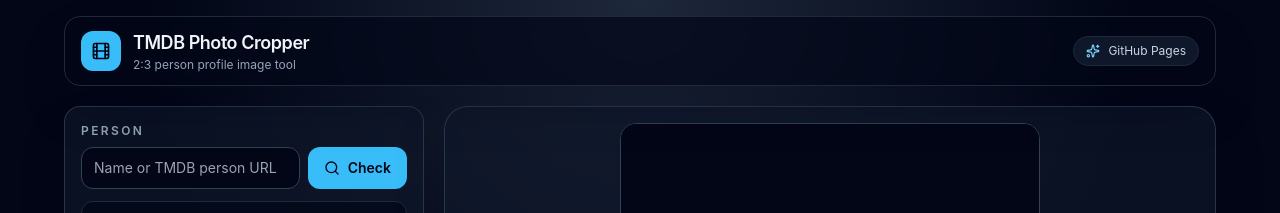
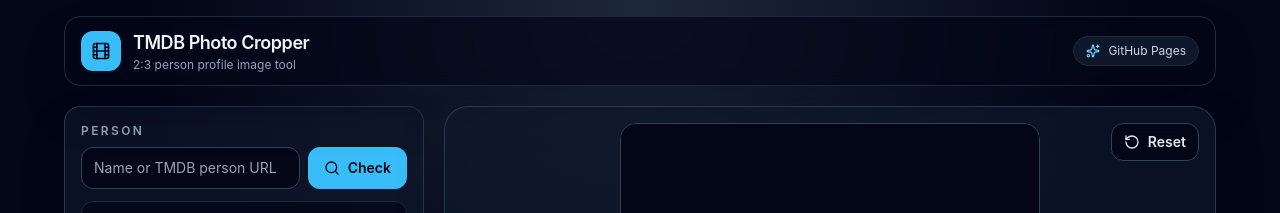
Before and after one commit to AbbasMHosseini/tmdb-photo-cropper, a React (Vite) app: page / in a window 1280 px wide. Shown: the top 213 px of the page. Built offline with nearby package versions, Linux system fonts and the light colour scheme.

Commit message:
Move reset button onto crop preview

```diff
--- a/src/components/CropCanvas.tsx
+++ b/src/components/CropCanvas.tsx
@@ -1,4 +1,5 @@
 import { forwardRef, useEffect, useImperativeHandle, useRef, useState, type PointerEvent } from 'react';
+import { RotateCcw } from 'lucide-react';
 import { detectFace } from '../lib/faceDetection';
 import type { ExportSize } from '../lib/imageExport';
 
@@ -12,6 +13,7 @@ type CropCanvasProps = {
   zoom: number;
   onZoomChange: (zoom: number) => void;
   onReadyChange: (ready: boolean) => void;
+  onReset?: () => void;
 };
 
 type Pan = {
@@ -23,7 +25,7 @@ const PREVIEW_WIDTH = 420;
 const PREVIEW_HEIGHT = 630;
 
 export const CropCanvas = forwardRef<CropCanvasHandle, CropCanvasProps>(function CropCanvas(
-  { imageSource, exportSize, zoom, onZoomChange, onReadyChange },
+  { imageSource, exportSize, zoom, onZoomChange, onReadyChange, onReset },
   ref,
 ) {
   const canvasRef = useRef<HTMLCanvasElement | null>(null);
@@ -100,6 +102,12 @@ export const CropCanvas = forwardRef<CropCanvasHandle, CropCanvasProps>(function
     }
   }
 
+  function handleCanvasReset() {
+    setPan({ x: 0, y: 0 });
+    onReset?.();
+    scheduleDraw();
+  }
+
   function scheduleDraw() {
     if (animationRef.current) return;
     animationRef.current = window.requestAnimationFrame(() => {
@@ -158,7 +166,15 @@ export const CropCanvas = forwardRef<CropCanvasHandle, CropCanvasProps>(function
   }
 
   return (
-    <section className="rounded-3xl border border-slate-700/80 bg-slate-900/70 p-4 shadow-2xl shadow-slate-950/50">
+    <section className="relative rounded-3xl border border-slate-700/80 bg-slate-900/70 p-4 shadow-2xl shadow-slate-950/50">
+      <button
+        type="button"
+        onClick={handleCanvasReset}
+        className="absolute right-4 top-4 z-10 inline-flex items-center gap-2 rounded-xl border border-slate-700 bg-slate-950/90 px-3 py-2 text-sm font-semibold text-slate-200 backdrop-blur hover:border-slate-500"
+      >
+        <RotateCcw className="h-4 w-4" />
+        Reset
+      </button>
       <div className="mx-auto w-full max-w-[420px]">
         <canvas
           ref={canvasRef}
```
